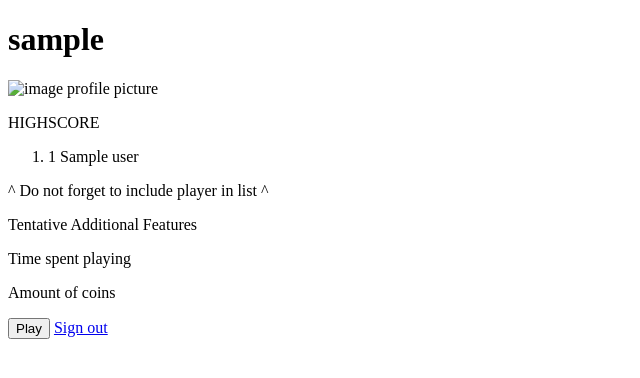
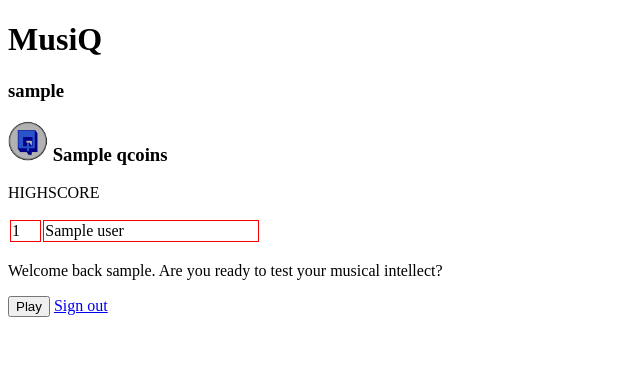
Before and after one commit to Drew8521/MusiQ, a Python web app: template templates/profile.html in a window 1280 px wide. Shown: the top 378 px of the page, without its empty margins (0-640 px from the left). Run offline with Jinja, Linux system fonts and the light colour scheme; the template is opened without the code that fills it: most values are stand-ins (such as "Sample title", 1, 10 or a date in 2020).

Commit message:
formatted highscore and QCoins added to profile

```diff
--- a/musiq_models.py
+++ b/musiq_models.py
@@ -5,4 +5,5 @@ class User(ndb.Model):
     email = ndb.StringProperty(required=True)
     user_nickname =  ndb.StringProperty(required=True)
     highscore =  ndb.IntegerProperty(default = 0)
+    QCoins = ndb.IntegerProperty(default = 50)
     friends = ndb.KeyProperty(kind='User', repeated=True, required=False)
--- a/profile_methods.py
+++ b/profile_methods.py
@@ -20,6 +20,8 @@ def create_profile(current_user):
         "sign_out": logout_url,
         "username": current_user.user_nickname,
         "user_name": current_user.user_name,
+        "QCoins": current_user.QCoins,
+        "email": current_user.email,
         "highscores": ordered_highscores()
     }
     return profile_fields
--- a/styles/profile.css
+++ b/styles/profile.css
@@ -1,4 +1,7 @@
 body {
-  display: grid;
-  grid
+
 }
+
+table td{
+  border: 1px solid red;
+}
--- a/templates/profile.html
+++ b/templates/profile.html
@@ -3,21 +3,23 @@
   <head>
     <meta charset="utf-8">
     <title>profile</title>
-    <!-- <link rel="stylesheet" href="/styles/profile.css"> -->
+    <link rel="stylesheet" href="/styles/profile.css">
   </head>
   <body>
-    <h1>{{ username }}</h1>
-   <img href = "#" alt="image profile picture">
+    <h1>MusiQ</h1>
+    <h3>{{ username }}</h3>
+    <h3><img src="media/musiq.png" alt="" height ="40"> {{QCoins}} </h3>
    <p>HIGHSCORE</p>
-   <ol>
+   <table style="width:20%">
      {% for user in highscores %}
-      <li>{{user[0]}} {{user[1]}}</li>
+     <tr>
+      <td>{{user[0]}}</td>
+      <td>{{user[1]}}</td>
+     <tr>
      {% endfor %}
-   </ol>
-   <p>^ Do not forget to include player in list ^</p>
-   <p>Tentative Additional Features</p>
-   <p>Time spent playing</p>
-   <p>Amount of coins</p>
+   </table>
+   <p>Welcome back {{ user_name }}.  Are you ready to test your musical intellect?</p>
+
    <button>Play</button>
 
      <a class="user_info_content" href="{{sign_out}}">Sign out</a>
```
Also changed, not shown: media/musiq.png (added).
